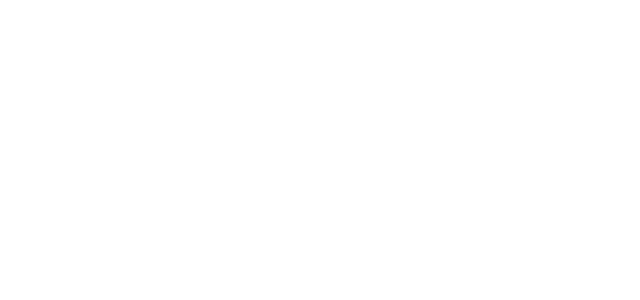
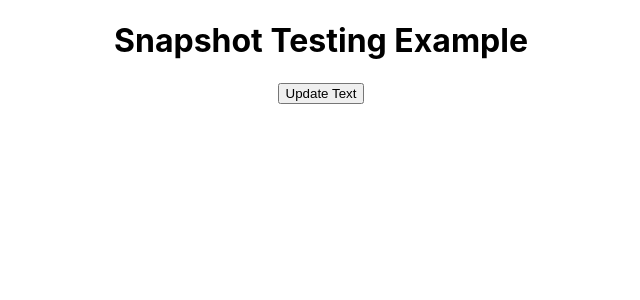
Before and after one commit to muazimmaqbool/React_Testing_Library, a React (Create React App) app: page / in a window 1280 px wide. Shown: the top 300 px of the page, without its empty margins (319-959 px from the left). Built offline with nearby package versions, Linux system fonts and the light colour scheme.

Commit message:
snapshot testing code

```diff
--- /dev/null
+++ b/src/9_snapShot_testing/SnapShot.jsx
@@ -0,0 +1,14 @@
+import React, { useState } from "react";
+
+const SnapShot = () => {
+  const [data, setData] = useState("");
+  return (
+    <div>
+      <h1>Snapshot Testing Example</h1>
+      <button onClick={() => setData("New Data")}>Update Text</button>
+      <h1>{data}</h1>
+    </div>
+  );
+};
+
+export default SnapShot;
--- a/src/App.js
+++ b/src/App.js
@@ -7,6 +7,7 @@
 import ClickTest from './6_Click_Event_Test/ClickTest';
 import Diff_File_Ext from './7 Different File Extensions/Diff_File_Ext';
 import Before_After from './8_Before_Hook/Before_After_hooks';
+import SnapShot from './9_snapShot_testing/SnapShot';
 
 function App() {
   return (
@@ -18,6 +19,7 @@
       {/* <ClickTest/> */}
       {/* <Diff_File_Ext/> */}
       {/* <Before_After/> */}
+      <SnapShot/>
     </div>
   );
 }
```
Also changed, not shown: 2 other files (tests, documents, lock files or other folders).
